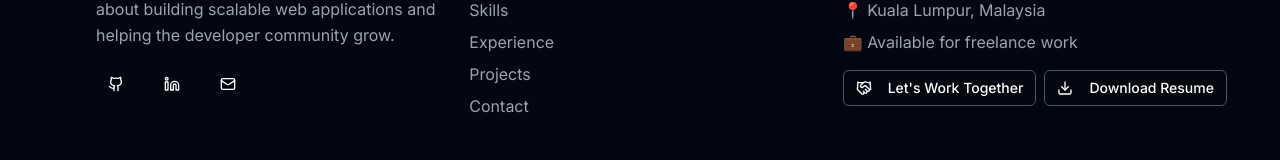
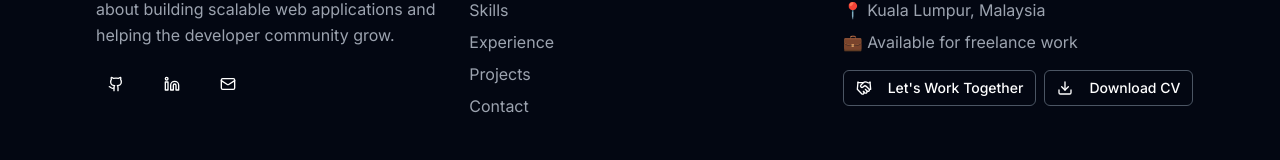
Before and after one commit to notedwin-dev/edwin-portfolio, a Next.js app: page / in a window 1280 px wide. Shown: the part 7433-7593 px from the top of the page. Built offline with nearby package versions, Linux system fonts and the light colour scheme; no server answers.

Commit message:
Update footer buttons for responsive text: use "Contact" and "CV" on smaller screens

```diff
--- a/components/footer.tsx
+++ b/components/footer.tsx
@@ -125,7 +125,8 @@ export function Footer() {
                 size="sm"
                 className="bg-transparent border-gray-600 text-white hover:bg-gradient-to-r hover:from-purple-500 hover:to-blue-500 hover:text-white hover:border-transparent hover:scale-105 transition-all duration-300 hover:shadow-lg hover:shadow-purple-500/25 mb-3">
                 <Handshake className="h-4 w-4 mr-2" />
-                Let's Work Together
+                <span className="hidden sm:inline">Let's Work Together</span>
+                <span className="sm:hidden">Contact</span>
               </Button>
               <Button
                 onClick={() => window.open("/Edwin-Ng-Resume.pdf", "_blank")}
@@ -133,7 +134,8 @@ export function Footer() {
                 size="sm"
                 className="bg-transparent border-gray-600 text-white hover:bg-blue-600 hover:border-blue-500 hover:scale-105 transition-all duration-300 w-full">
                 <Download className="h-4 w-4 mr-2" />
-                Download Resume
+                <span className="hidden sm:inline">Download CV</span>
+                <span className="sm:hidden">CV</span>
               </Button>
             </div>
           </div>
```
